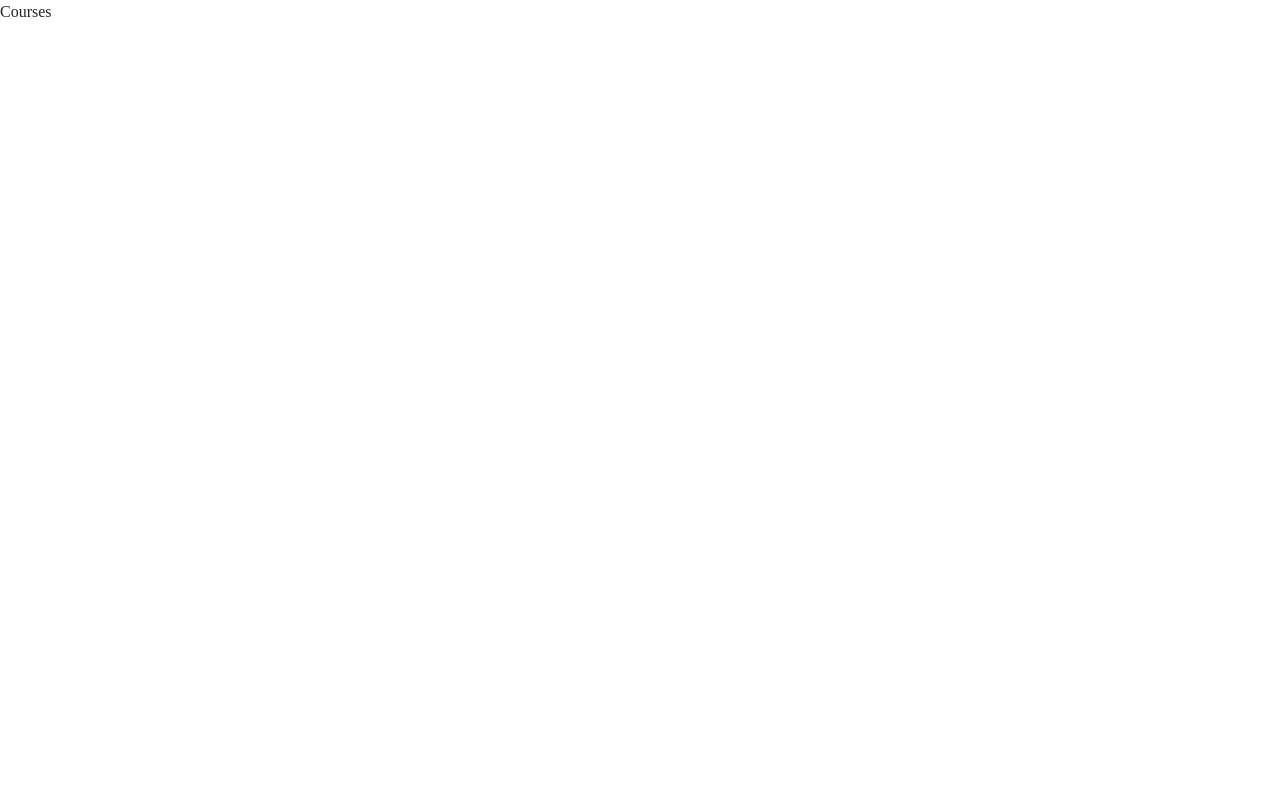
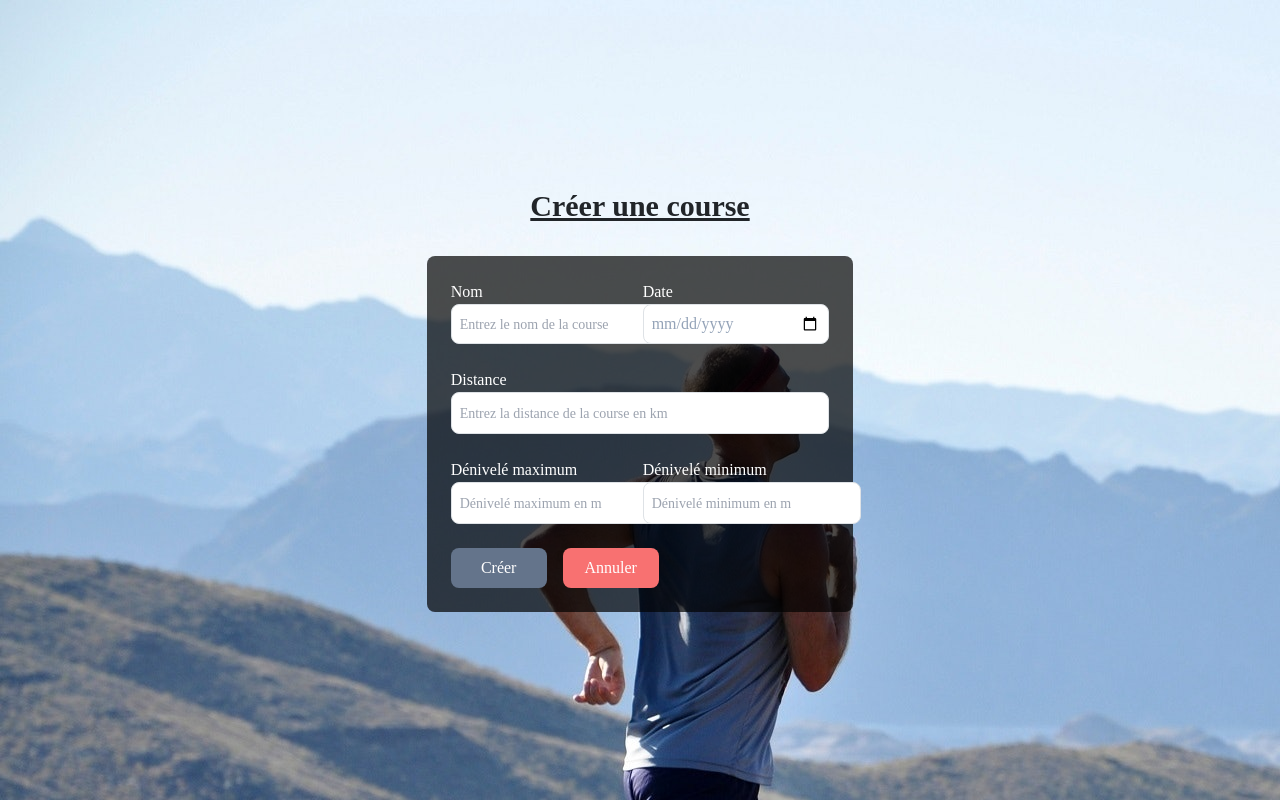
Before and after one commit to AzGody/TrailProject, a React (Vite) app in the folder ReactTrail/: page /courses in a window 1280 px wide. Built offline with nearby package versions, Linux system fonts and the light colour scheme.

Commit message:
add(courses): create form

```diff
--- a/ReactTrail/src/Pages/courses/index.tsx
+++ b/ReactTrail/src/Pages/courses/index.tsx
@@ -1,7 +1,82 @@
+import './style.css'
+import formBg from '../../assets/courses-form-bg.jpg'
+
 const Courses = () => {
-    return(
-        <div>Courses</div>
-    )
+  return (
+    <div className='form-container h-screen flex flex-col items-center justify-center'>
+      <h1 className="text-3xl font-bold underline text-center mb-8">
+        Créer une course
+      </h1>
+      <div className="flex flex-col items-center justify-center w-full">
+        <form action="" method="post" className="w-1/3 p-4 rounded-lg text-white">
+          <div className="flex items-center justify-between ">
+            <div className="flex flex-col items-start justify-center w-48">
+              <label htmlFor="course-nom">Nom</label>
+              <input
+                type="text"
+                id="course-nom"
+                name="course-nom"
+                placeholder="Entrez le nom de la course"
+                className="border-black rounded-lg border-solid border p-2 h-10"
+              />
+            </div>
+            <div className="flex flex-col items-start justify-center w-48">
+              <label htmlFor="course-date">Date</label>
+              <input
+                type="date"
+                id="course-date"
+                name="course-date"
+                className="border-black rounded-lg border-solid border p-2 h-10 w-full text-slate-400"
+              />
+            </div>
+          </div>
+          <div className="flex flex-col items-start justify-center w-full mt-4">
+            <label htmlFor="course-distance">Distance</label>
+            <input
+              type="number"
+              id="course-distance"
+              name="course-distance"
+              placeholder="Entrez la distance de la course en km"
+              className="border-black rounded-lg border-solid border p-2 w-full"
+            />
+          </div>
+          <div className="flex items-center justify-between mt-4">
+            <div className="flex flex-col items-start justify-center  w-48">
+              <label htmlFor="course-denivele-max">Dénivelé maximum</label>
+              <input
+                type="number"
+                id="course-denivele-max"
+                name="course-denivele-max"
+                placeholder="Dénivelé maximum en m"
+                className="border-black rounded-lg border-solid border p-2"
+              />
+            </div>
+            <div className="flex flex-col items-start justify-center  w-48">
+              <label htmlFor="course-denivele-min">Dénivelé minimum</label>
+              <input
+                type="number"
+                id="course-denivele-min"
+                name="course-denivele-min"
+                placeholder="Dénivelé minimum en m"
+                className="border-black rounded-lg border-solid border p-2"
+              />
+            </div>
+          </div>
+          <input
+            type="submit"
+            value="Créer"
+            className="mt-4 mr-4 bg-slate-500 rounded-lg p-2 text-white w-24"
+          />
+          <input
+            type="button"
+            value="Annuler"
+            className="mt-4 bg-red-400 rounded-lg p-2 text-white w-24"
+          />
+        </form>
+      </div>
+      <img  alt="" />
+    </div>
+  )
 }
 
 export default Courses
--- /dev/null
+++ b/ReactTrail/src/Pages/courses/style.css
@@ -0,0 +1,12 @@
+.form-container{
+  background-image: url('../../assets/courses-form-bg.jpg');
+}
+
+.form-container form{
+  background-color: rgba(0, 0, 0, 0.699);
+}
+
+::placeholder{
+    font-size: 14px;
+    width: fit-content;
+}
```
Also changed, not shown: ReactTrail/src/assets/courses-form-bg.jpg (added).
